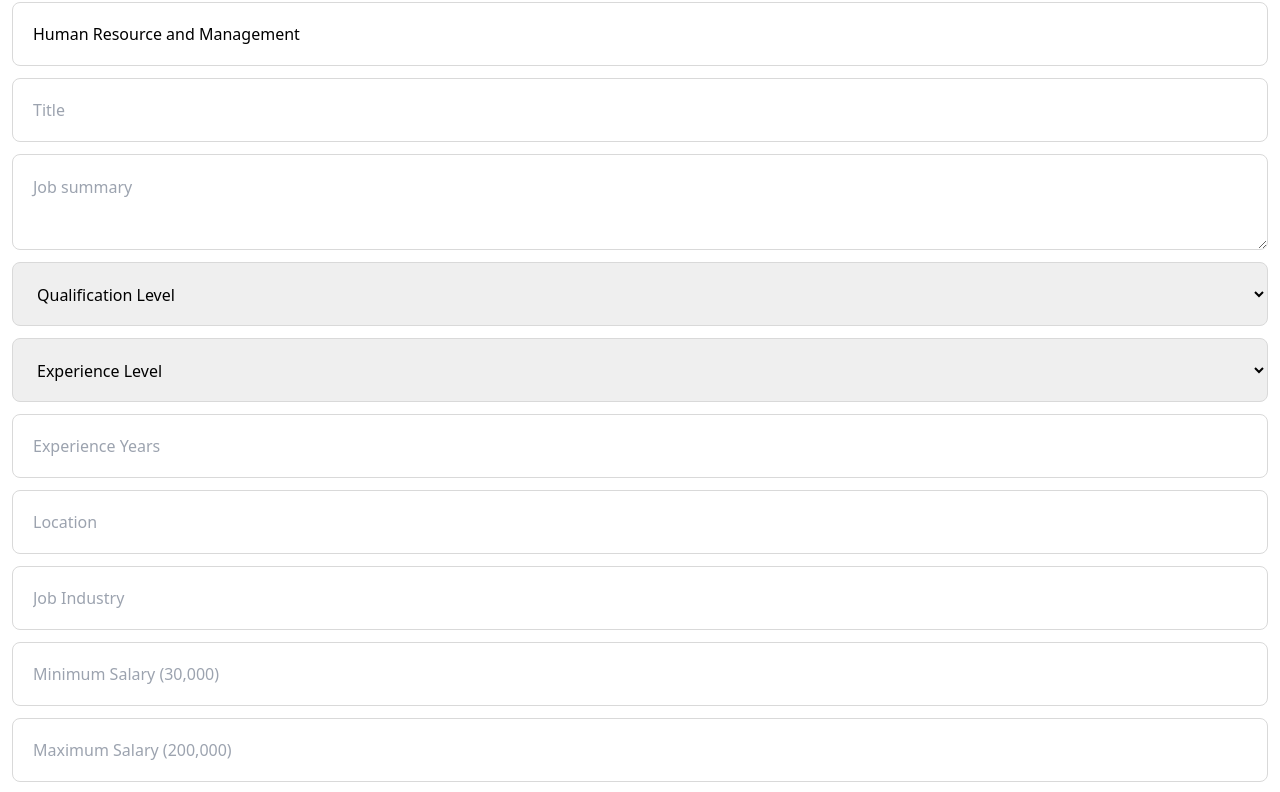
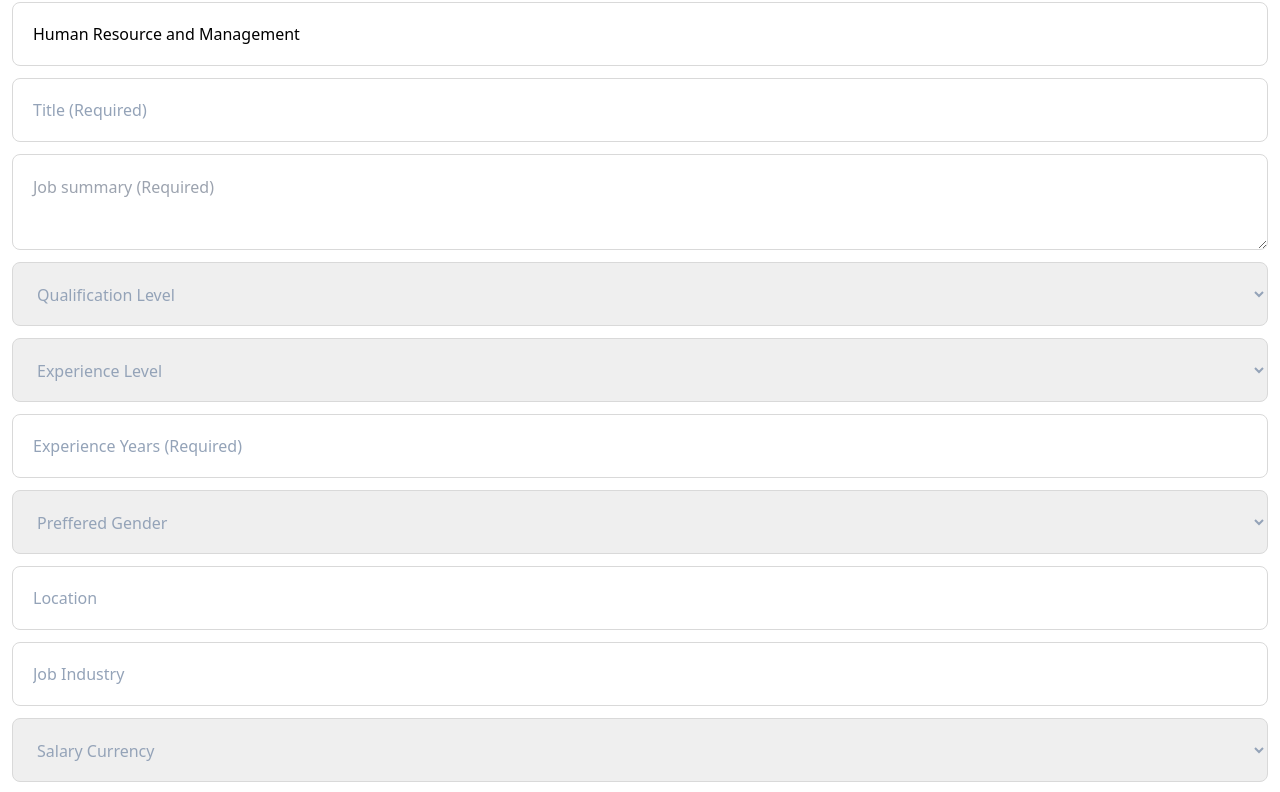
Before and after one commit to ronaldkelechi11/manirecruits, a React (Vite) app: page /admin/create in a window 1280 px wide. Shown: the part 282-1074 px from the top of the page. Built offline with nearby package versions, Linux system fonts and the light colour scheme.

Commit message:
Want to use a diffrent form method

```diff
--- a/src/screens/Portal/Admin/CreatePost.jsx
+++ b/src/screens/Portal/Admin/CreatePost.jsx
@@ -1,6 +1,5 @@
 /* eslint-disable react/jsx-key */
 import { useState } from 'react'
-import AnimatedDiv from '../../../utils/animations/AnimatedDiv'
 import TopNavBar from '../../../utils/components/TopNavbar'
 import NormalInput from '../../../utils/components/NormalInput'
 import manirecruitsLogo from '../../../assets/images/logo_black_nobg.png'
@@ -9,9 +8,11 @@ import ScrollToLeft from '../../../utils/animations/ScrollToLeft'
 
 const CreatePost = () => {
     const qualification_levels = ["Qualification Level", "None", "FSLC", "WAEC/NECO", "HND", "OND", "B.A", "B.SC", "Masters Degree", "Phd"]
-    const experience_level = ["Experience Level", "Entry level", "Intermediate Level", "Mid Level"]
+    const experience_level = ["Experience Level", "None", "Entry level", "Intermediate Level", "Mid Level", "Senior level", "Executive Level"]
+    const days = ["Sunday", "Monday", "Tuesday", "Wednesday", "Thursday", "Friday", "Saturday"]
+    const genders = ["Preffered Gender", "None", "Male", "Female"]
+    const currencys = ["Salary Currency", "USD ($)", "NGN (&amp8542;)", "EUR (€)", "GBP (£)"]
 
-    const days = ["Sunday", "Monday", "Tuesday", "Wednesday", "Thursday", "Friday", "Saturday"]
 
     function addToWorkingDays(date) {
         // Search if the date is already on the list then if yes remove 0 if no add -1
@@ -21,7 +22,6 @@ const CreatePost = () => {
         else {
             post.working_days.pop(date)
         }
-        console.log(post.working_days);
     }
 
     const [post, setPost] = useState(
@@ -30,7 +30,7 @@ const CreatePost = () => {
             summary: "",
             minimum_qualification: "",
             experience_level: "",
-            experience_length: "2",
+            experience_length: "",
             skills: [],
             likes: 0,
             views: 0,
@@ -42,10 +42,18 @@ const CreatePost = () => {
             job_industry: "",
             job_upload_date: "",
             salaray_range: "",
+            preffrered_gender: "",
+            plus_commision: "",
+            salary_currency: [],
             working_hours: "",
             working_days: []
         })
+
+
+
     return (
+
+        // TODO: Change to an easier form handler
         <ScrollToLeft className='w-screen'>
             <TopNavBar title={'Create Post'} />
 
@@ -56,10 +64,10 @@ const CreatePost = () => {
                 <NormalInput type={'text'} value={'Mani Recruits and Training'} />
                 <NormalInput type={'text'} value={'Human Resource and Management'} />
 
-                <NormalInput type="text" placeholder='Title' />
-                <textarea className='min-h-24 border-grey border p-5 rounded-lg' placeholder='Job summary'></textarea>
+                <NormalInput type="text" placeholder='Title (Required)' maxLength={64} required />
+                <textarea className='min-h-24 border-grey border p-5 rounded-lg' required maxLength={256} placeholder='Job summary (Required)'></textarea>
 
-                <select className='h-16 border-grey border p-5 rounded-lg'>
+                <select className='h-16 border-grey border p-5 rounded-lg  text-slate-400'>
                     {qualification_levels.map(level => {
                         return (
                             <option value={level}>{level}</option>
@@ -67,7 +75,7 @@ const CreatePost = () => {
                     })}
                 </select>
 
-                <select className='h-16 border-grey border p-5 rounded-lg'>
+                <select className='h-16 border-grey border p-5 rounded-lg  text-slate-400'>
                     {experience_level.map(level => {
                         return (
                             <option value={level}>{level}</option>
@@ -75,13 +83,39 @@ const CreatePost = () => {
                     })}
                 </select>
 
-                <NormalInput type={'number'} placeholder={"Experience Years"} maxLength={2} />
+                <NormalInput type={'number'} placeholder={"Experience Years (Required)"} maxLength={20} required />
+
+                <select className='h-16 border-grey border p-5 rounded-lg text-slate-400'>
+                    {genders.map(gender => {
+                        return (
+                            <option value={gender}>{gender}</option>
+                        )
+                    })}
+                </select>
+
                 <NormalInput type={'text'} placeholder={'Location'} />
                 <NormalInput type={'text'} placeholder={'Job Industry'} />
 
-                <NormalInput type={'text'} placeholder={'Minimum Salary (30,000)'} />
+                {/* Salary Currency */}
+                <select className='h-16 border-grey border p-5 rounded-lg text-slate-400'>
+                    {currencys.map(currency => {
+                        return (
+                            <option value={currency}>{currency}</option>
+                        )
+                    })}
+                </select>
+
+                <NormalInput type={'text'} placeholder={'Minimum Salary (50,000)'} />
 
                 <NormalInput type={'text'} placeholder={'Maximum Salary (200,000)'} />
+
+                <div className="flex flex-row gap-5 justify-center">
+                    <input type="checkbox" value={''}
+                        onClick={(e) => {
+                            addToWorkingDays(e.target.value.toString())
+                        }} />
+                    <p>Plus Commision</p>
+                </div>
 
                 <textarea className='min-h-24 border-grey border p-5 rounded-lg' placeholder='Required Skills'>
 
@@ -108,13 +142,13 @@ const CreatePost = () => {
                 <div className="flex-col flex items-center border border-grey p-3">
                     <p className='text-xl text-black font-extrabold uppercase'>Working hours</p>
                     <label htmlFor="">From</label>
-                    <input type="time" name="" id="" />
+                    <input type="time" />
 
                     <br />
                     <br />
 
                     <label htmlFor="">To</label>
-                    <input type="time" name="" id="" />
+                    <input type="time" />
                 </div>
 
                 <button type="submit" className='bg-primary text-white text-xl rounded-lg h-16 uppercase font-extrabold'>Upload</button>
--- a/src/utils/components/NormalInput.jsx
+++ b/src/utils/components/NormalInput.jsx
@@ -1,7 +1,7 @@
 import React from 'react'
 
 const NormalInput = ({ type, placeholder, value, error, onChange, ...props }) => {
-    const normalInput = "h-16 border-grey border p-5 rounded-lg"
+    const normalInput = "h-16 border-grey border p-5 rounded-lg placeholder:text-slate-400"
 
     return (
         <input
```
